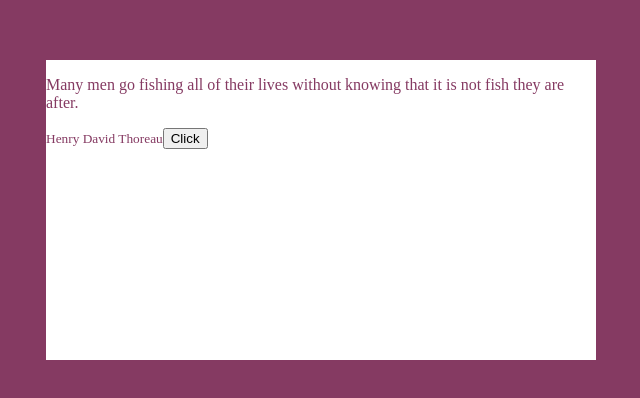
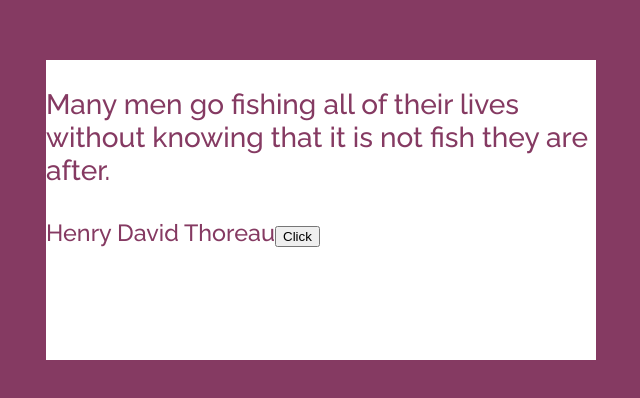
Before and after one commit to Shollytemmy/FCC_RANDOM_QUOTE, a React (Vite) app: page / in a window 1280 px wide. Shown: the part 190-588 px from the top of the page, without its empty margins (319-959 px from the left). Built offline with nearby package versions, Linux system fonts and the light colour scheme.

Commit message:
Random Machine: google font added

```diff
--- a/src/App.scss
+++ b/src/App.scss
@@ -1,5 +1,7 @@
 $primar-color: hsl(0, 92%, 50%);
 $color: #fff;
+
+@import url('https://fonts.googleapis.com/css2?family=Raleway:wght@500&display=swap');
 
 
 body{
@@ -11,6 +13,9 @@ body{
   display: flex;
   justify-content: center;
   align-items: center;
+  font-family: 'Raleway', sans-serif;
+  font-weight: 500;
+  font-size: 28px;
 
   .App {
     color: $color;
```
